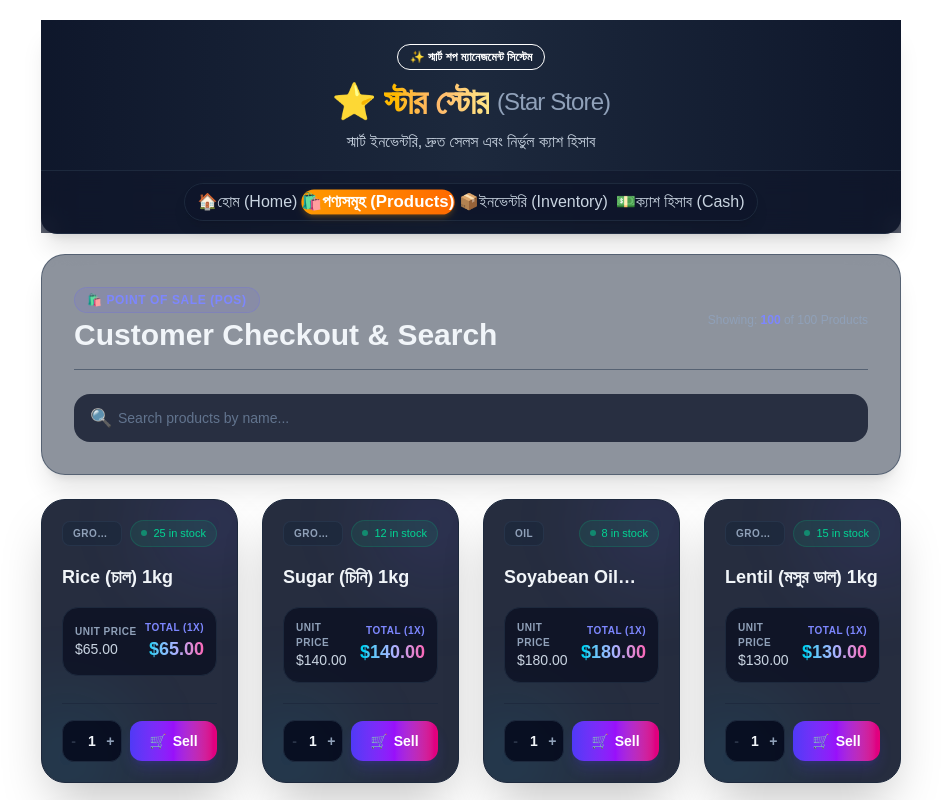
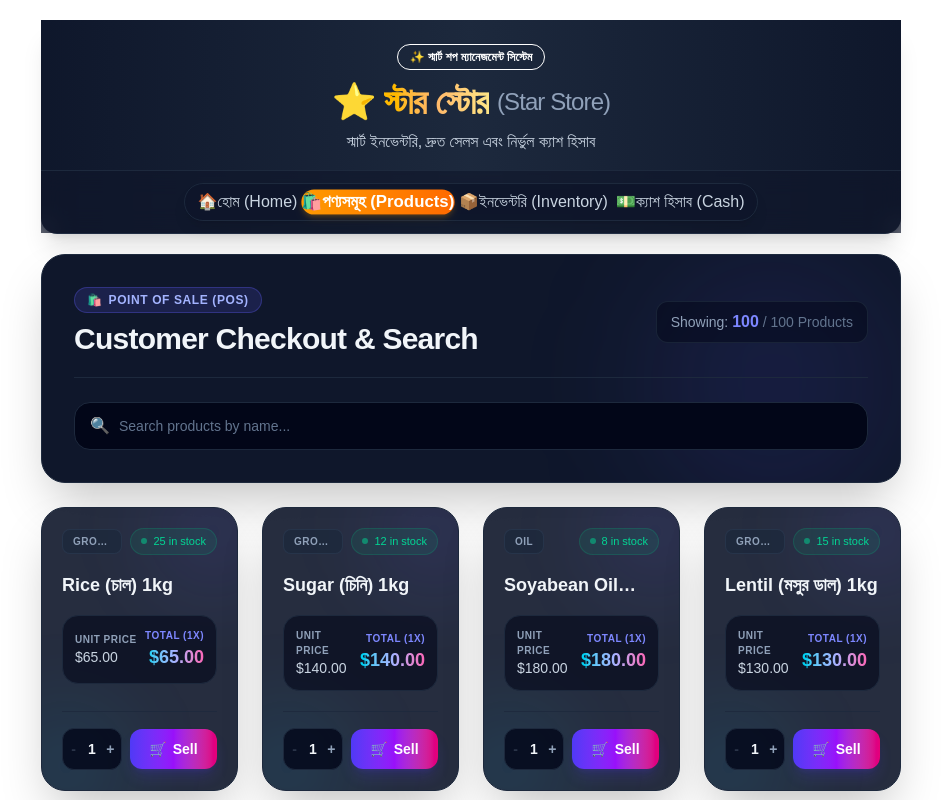
Before and after one commit to rezarajib/star-shop-management, a React (Vite) app: page /products in a window 1280 px wide. Shown: the top 800 px of the page, without its empty margins (169-1110 px from the left). Built offline with nearby package versions, Linux system fonts and the light colour scheme.

Commit message:
style: enhance POS UI design and improve color contrast in Products view

```diff
--- a/src/pages/Products/Products.jsx
+++ b/src/pages/Products/Products.jsx
@@ -14,7 +14,7 @@ function Products() {
 
   const handleCheckout = (productId, qty) => {
     const product = products.find((p) => p.id === productId);
-    const requestedQty = parseInt(qty);
+    const requestedQty = parseInt(qty, 10);
 
     if (requestedQty <= 0 || isNaN(requestedQty)) {
       setMessage('Please enter a valid quantity.');
@@ -49,36 +49,46 @@ function Products() {
     <div className="space-y-6">
 
       {/* Header & Search Bar Card */}
-      <div className="bg-slate-800/50 border border-slate-700/60 backdrop-blur-xl rounded-3xl p-6 sm:p-8 shadow-xl text-white space-y-6">
+      <div className="relative overflow-hidden bg-slate-900 border border-slate-800 rounded-3xl p-6 sm:p-8 shadow-2xl space-y-6 backdrop-blur-md">
 
-        <div className="flex flex-col sm:flex-row sm:items-center justify-between gap-4 border-b border-slate-700/60 pb-4">
+        {/* Decorative Top Accent Glow */}
+        <div className="absolute top-0 right-0 w-64 h-64 bg-indigo-500/10 rounded-full blur-3xl pointer-events-none" />
+
+        {/* Top Header Information */}
+        <div className="relative z-10 flex flex-col sm:flex-row sm:items-center justify-between gap-4 border-b border-slate-800 pb-5">
           <div>
-            <div className="inline-flex items-center gap-2 px-3 py-1 rounded-full bg-indigo-500/10 border border-indigo-500/20 text-indigo-400 text-xs font-semibold uppercase tracking-wider mb-1">
-              🛍️ Point of Sale (POS)
+            <div className="inline-flex items-center gap-1.5 px-3 py-1 rounded-full bg-indigo-500/15 border border-indigo-500/30 text-indigo-300 text-xs font-bold uppercase tracking-wider mb-2">
+              <span>🛍️</span> Point of Sale (POS)
             </div>
-            <h2 className="text-2xl sm:text-3xl font-extrabold text-slate-100">Customer Checkout & Search</h2>
+            <h2 className="text-2xl sm:text-3xl font-black text-slate-100 tracking-tight">
+              Customer Checkout & Search
+            </h2>
           </div>
 
-          <div className="text-slate-400 text-xs sm:text-right">
+          <div className="text-slate-400 text-xs sm:text-sm font-medium sm:text-right bg-slate-950/50 px-3.5 py-2 rounded-xl border border-slate-800/80 self-start sm:self-auto">
             <span>Showing: </span>
-            <span className="text-indigo-400 font-bold">{filteredProducts.length}</span> of {products.length} Products
+            <span className="text-indigo-400 font-black text-sm sm:text-base">{filteredProducts.length}</span>
+            <span className="text-slate-500"> / {products.length} Products</span>
           </div>
         </div>
 
         {/* Search Input Box */}
-        <div className="relative">
-          <span className="absolute left-4 top-1/2 -translate-y-1/2 text-slate-400 text-lg">🔍</span>
+        <div className="relative z-10">
+          <span className="absolute left-4 top-1/2 -translate-y-1/2 text-slate-400 text-base pointer-events-none">
+            🔍
+          </span>
           <input
             type="text"
             placeholder="Search products by name..."
             value={searchTerm}
             onChange={(e) => setSearchTerm(e.target.value)}
-            className="input input-bordered w-full pl-11 bg-slate-900/80 border-slate-700 text-white placeholder-slate-500 focus:border-indigo-500 focus:outline-none rounded-2xl h-12 text-sm"
+            className="w-full pl-11 pr-20 bg-slate-950 border border-slate-800 text-slate-100 placeholder-slate-500 focus:border-indigo-500 focus:ring-2 focus:ring-indigo-500/20 focus:outline-none rounded-2xl h-12 text-sm transition-all duration-200"
           />
           {searchTerm && (
             <button
+              type="button"
               onClick={() => setSearchTerm('')}
-              className="absolute right-4 top-1/2 -translate-y-1/2 text-slate-400 hover:text-white text-xs bg-slate-700 px-2 py-1 rounded-full"
+              className="absolute right-3 top-1/2 -translate-y-1/2 text-slate-400 hover:text-white text-xs font-semibold bg-slate-800 hover:bg-slate-700 px-3 py-1.5 rounded-xl border border-slate-700 transition-all"
             >
               Clear
             </button>
@@ -88,19 +98,20 @@ function Products() {
         {/* Alert Notification Message */}
         {message && (
           <div
-            className={`alert shadow-lg border rounded-2xl flex items-center justify-between transition-all ${
+            className={`relative z-10 p-4 rounded-2xl border flex items-center justify-between transition-all duration-300 shadow-lg ${
               messageType === 'error'
-                ? 'bg-red-500/10 border-red-500/30 text-red-400'
-                : 'bg-emerald-500/10 border-emerald-500/30 text-emerald-400'
+                ? 'bg-rose-950/60 border-rose-500/40 text-rose-200'
+                : 'bg-emerald-950/60 border-emerald-500/40 text-emerald-200'
             }`}
           >
-            <div className="flex items-center gap-2 text-sm font-medium">
-              <span>{messageType === 'error' ? '⚠️' : '✅'}</span>
+            <div className="flex items-center gap-3 text-sm font-semibold">
+              <span className="text-lg">{messageType === 'error' ? '⚠️' : '✅'}</span>
               <span>{message}</span>
             </div>
             <button
+              type="button"
               onClick={() => setMessage('')}
-              className="btn btn-ghost btn-xs text-slate-400 hover:text-white"
+              className="text-slate-400 hover:text-white font-bold text-sm px-2 py-1 rounded-lg hover:bg-slate-800/80 transition-all"
             >
               ✕
             </button>
@@ -116,11 +127,11 @@ function Products() {
           ))}
         </div>
       ) : (
-        <div className="bg-slate-800/30 border border-slate-700/50 rounded-3xl p-12 text-center text-slate-400 space-y-3">
-          <div className="text-5xl">🔎</div>
-          <h3 className="text-lg font-bold text-slate-300">No Matching Products Found</h3>
-          <p className="text-xs max-w-sm mx-auto text-slate-500">
-            We couldn't find any product matching "<span className="text-indigo-400">{searchTerm}</span>". Try searching for another item or check your spelling.
+        <div className="bg-slate-900 border border-slate-800 rounded-3xl p-12 text-center text-slate-400 space-y-3 shadow-xl">
+          <div className="text-5xl mb-2 opacity-80">🔎</div>
+          <h3 className="text-xl font-bold text-slate-200">No Matching Products Found</h3>
+          <p className="text-xs sm:text-sm max-w-sm mx-auto text-slate-400">
+            We couldn't find any product matching "<span className="text-indigo-400 font-semibold">{searchTerm}</span>". Try searching for another item or check your spelling.
           </p>
         </div>
       )}
```
